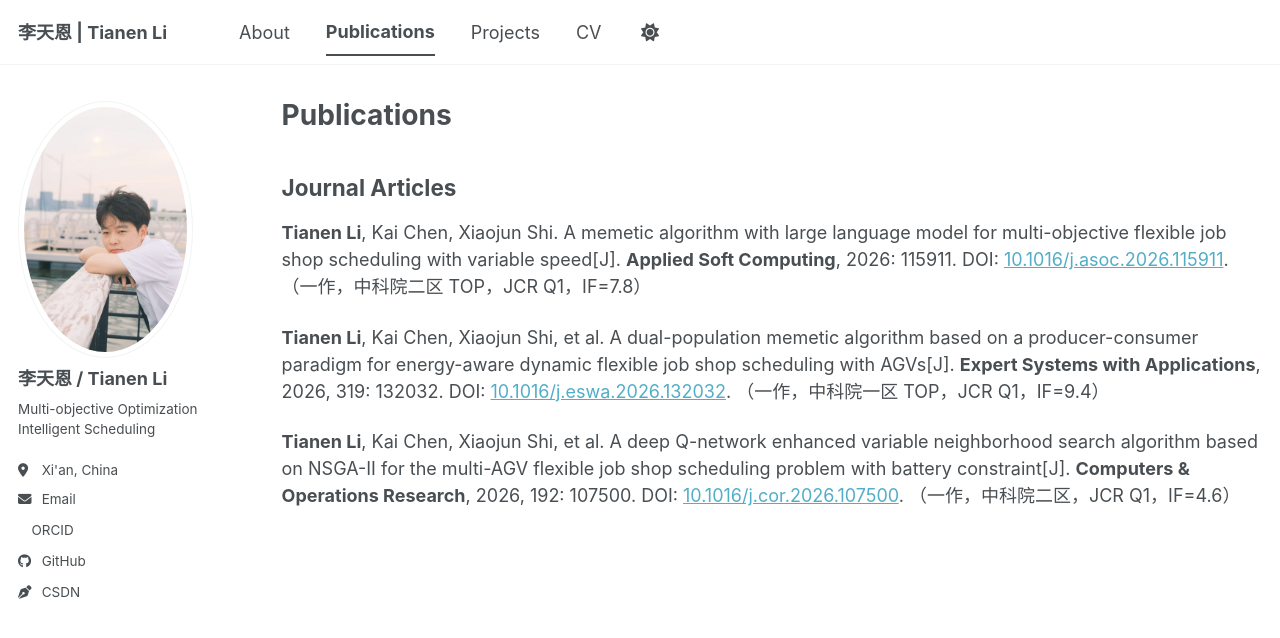
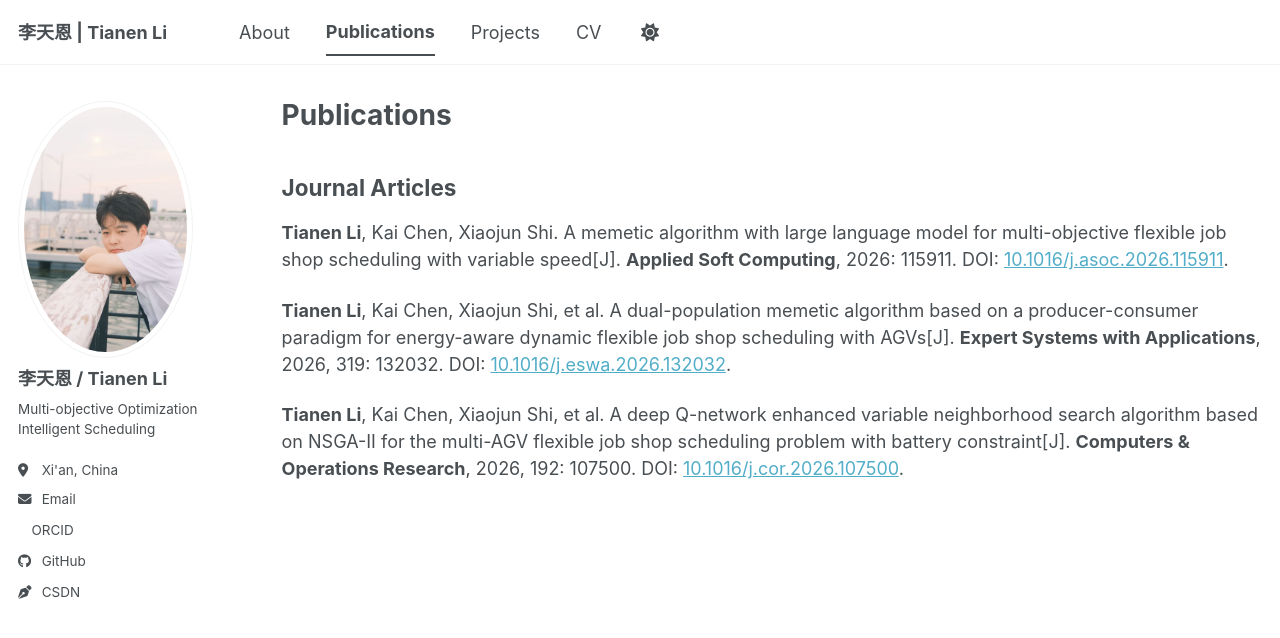
Before and after one commit to aslongaslihappy/aslongaslihappy.github.io, a Jekyll site: the page built from _pages/publications.md, in a window 1280 px wide. Shown: the top 638 px of the page. Built offline with Jekyll 4.4.1, drawn with Linux system fonts in a browser that asks for light colours; a style sheet for code colours, icons or effects is not loaded.

Commit message:
Fix formatting in publications list

```diff
--- a/_pages/publications.md
+++ b/_pages/publications.md
@@ -8,8 +8,8 @@ author_profile: true
 
 ## Journal Articles
 
-**Tianen Li**, Kai Chen, Xiaojun Shi. A memetic algorithm with large language model for multi-objective flexible job shop scheduling with variable speed[J]. **Applied Soft Computing**, 2026: 115911. DOI: [10.1016/j.asoc.2026.115911](https://doi.org/10.1016/j.asoc.2026.115911). （一作，中科院二区 TOP，JCR Q1，IF=7.8）
+**Tianen Li**, Kai Chen, Xiaojun Shi. A memetic algorithm with large language model for multi-objective flexible job shop scheduling with variable speed[J]. **Applied Soft Computing**, 2026: 115911. DOI: [10.1016/j.asoc.2026.115911](https://doi.org/10.1016/j.asoc.2026.115911).
 
-**Tianen Li**, Kai Chen, Xiaojun Shi, et al. A dual-population memetic algorithm based on a producer-consumer paradigm for energy-aware dynamic flexible job shop scheduling with AGVs[J]. **Expert Systems with Applications**, 2026, 319: 132032. DOI: [10.1016/j.eswa.2026.132032](https://doi.org/10.1016/j.eswa.2026.132032). （一作，中科院一区 TOP，JCR Q1，IF=9.4）
+**Tianen Li**, Kai Chen, Xiaojun Shi, et al. A dual-population memetic algorithm based on a producer-consumer paradigm for energy-aware dynamic flexible job shop scheduling with AGVs[J]. **Expert Systems with Applications**, 2026, 319: 132032. DOI: [10.1016/j.eswa.2026.132032](https://doi.org/10.1016/j.eswa.2026.132032).
 
-**Tianen Li**, Kai Chen, Xiaojun Shi, et al. A deep Q-network enhanced variable neighborhood search algorithm based on NSGA-II for the multi-AGV flexible job shop scheduling problem with battery constraint[J]. **Computers & Operations Research**, 2026, 192: 107500. DOI: [10.1016/j.cor.2026.107500](https://doi.org/10.1016/j.cor.2026.107500). （一作，中科院二区，JCR Q1，IF=4.6）
+**Tianen Li**, Kai Chen, Xiaojun Shi, et al. A deep Q-network enhanced variable neighborhood search algorithm based on NSGA-II for the multi-AGV flexible job shop scheduling problem with battery constraint[J]. **Computers & Operations Research**, 2026, 192: 107500. DOI: [10.1016/j.cor.2026.107500](https://doi.org/10.1016/j.cor.2026.107500).
```
